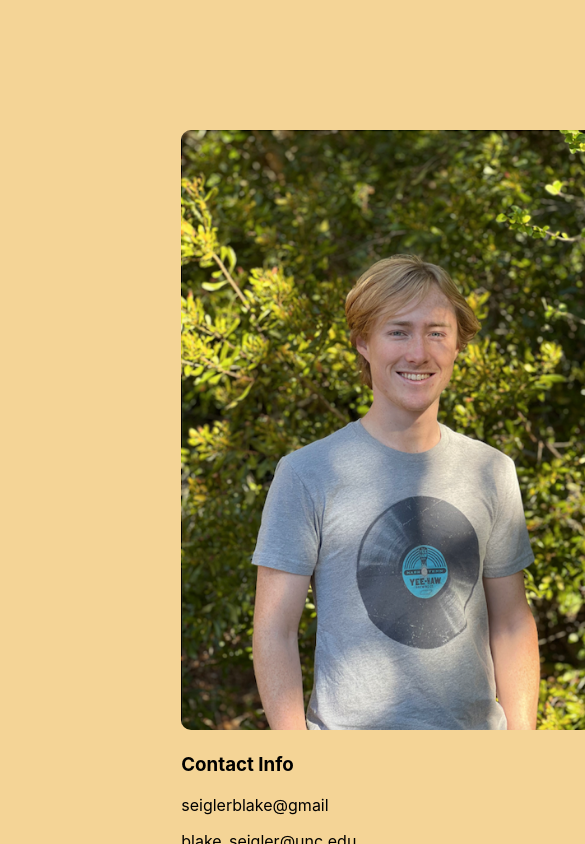
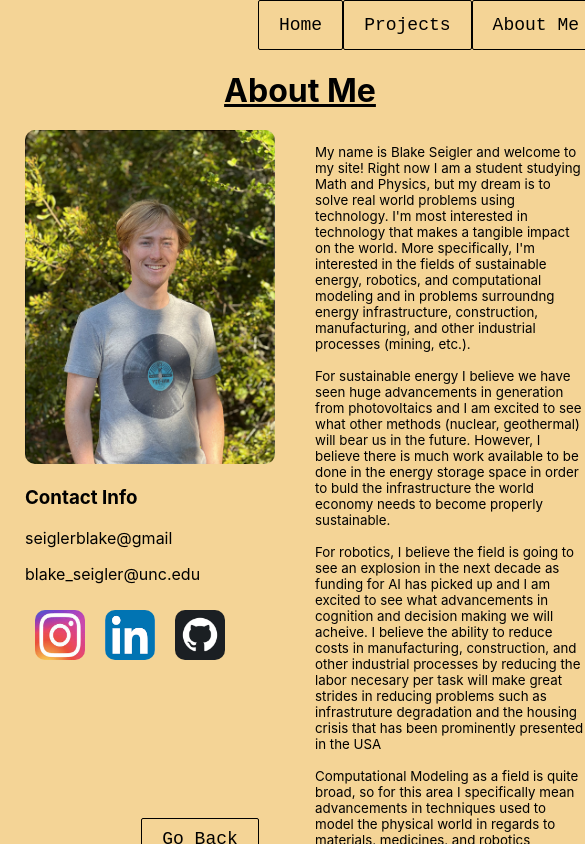
Before and after one commit to BlakeSeigler/personalWebsite, a React (Create React App) app in the folder frontend/: page /about in a window 390 px wide. Shown: the top 844 px of the page, 585 px wide, since content can reach past the window. Built offline with nearby package versions, Linux system fonts and the light colour scheme.

Commit message:
Edits for about page styling on small screens

```diff
--- a/frontend/src/About.css
+++ b/frontend/src/About.css
@@ -1,3 +1,6 @@
+/*
+ This code is for larger screens, specifically for most computer applications
+ */
 
 html {
     background-color: rgb(244, 212, 150);
@@ -22,7 +25,6 @@ body {
     justify-content: center;
     display: flex;
     flex-direction: row;
-    justify-content: center;
 }
 
 .Self-Portrait {
@@ -78,3 +80,65 @@ a image {
     display: flex;
     flex-direction: row;
 }
+
+
+/*
+This code is for small screens, specifically for phones that click on the site
+ */
+@media (max-width: 600px){
+
+    .mobile-column {
+        display:flex;
+        flex-direction: column;
+    }
+
+    .Text-Description {
+        font-size: 10pt;
+        margin-left: 15px;
+        margin-right: 15px;
+    }
+
+    body {
+        color: black;
+        height:800px;
+        width: 600px
+    }
+
+    .main-column-organization {
+        justify-items: center;
+    }
+
+    .left-column {
+        grid-column: auto;
+        width: auto;
+        justify-self: center;
+    }
+
+    .right-column {
+        grid-column: auto;
+        width: auto;
+        justify-self: center;
+    }
+
+    .Self-Portrait {
+        width: 250px;
+        aspect-ratio: 1.33272395vw;
+        border-radius: 10px;
+    }
+
+    .go-back-button {
+        justify-self: flex-end;
+        align-self: center;
+    }
+
+    #social-link-container {
+        display:flex;
+        flex-direction: row;
+    }
+
+    .about-page-footer {
+        display: flex;
+        flex-direction: column;
+    }
+
+}
--- a/frontend/src/About.js
+++ b/frontend/src/About.js
@@ -15,6 +15,7 @@ const About = () => {
     return (
         <html>
             <Menu></Menu>
+            <div className='mobile-column'>
                 <body>
                     <h1 className='page-title'><u>About Me</u></h1>
                     <div className='main-column-organization'>
@@ -45,6 +46,7 @@ const About = () => {
                 <footer className='about-page-footer'>
                     <button onClick={() => navigate('/')} className="go-back-button">Go Back</button>
                 </footer>
+            </div>
         </html>
     )
 }
```
Lines whose indentation alone changed are shown as unchanged.
